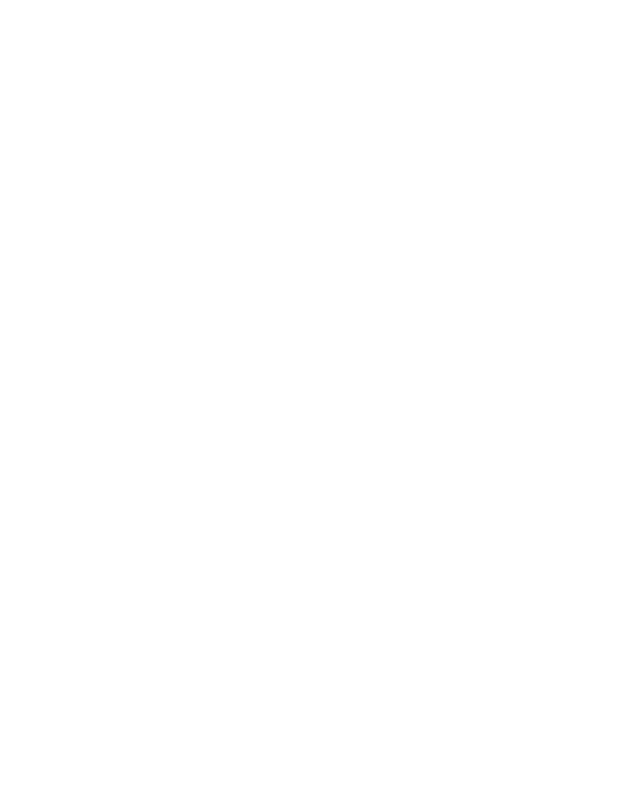
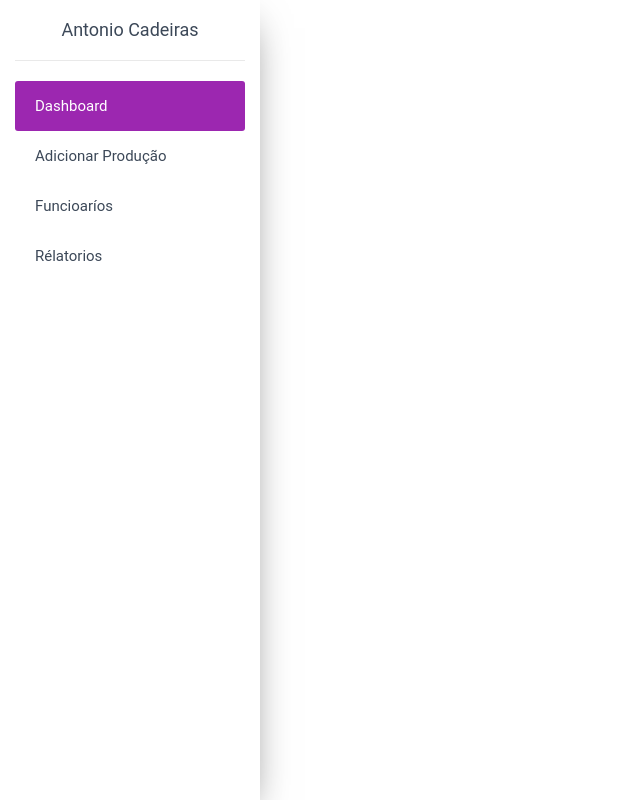
Before and after one commit to victorshermon/sistema_producao, a plain HTML site: page index.html in a window 1280 px wide. Shown: the whole page, without its empty margins (0-640 px from the left). Drawn offline with Linux system fonts and the light colour scheme.

Commit message:
Configurando Estilo CSS

```diff
--- a/assets/_css/header.css
+++ b/assets/_css/header.css
@@ -0,0 +1,57 @@
+@charset "UTF-8";
+@import 'normalize.css';
+@import 'reset.css';
+
+.grid
+{
+  display:grid; grid-template-areas: "header main"; grid-template-columns: minmax(260px, 260px) 1fr;
+  height:100vh;
+}
+
+.header
+{
+  grid-area:header; box-shadow: 0 16px 38px -12px rgba(0,0,0,.56);
+}
+
+.header__logo
+{
+  width:100%; box-sizing:border-box; padding:20px; display:flex; justify-content: center; position:relative;
+}
+.logo__anchor
+{
+    font-size:18px;
+}
+.header__logo::after
+{
+  content: ''; display:block; width:calc(100% - 30px); height:1px; background-color:hsla(0,0%,71%,.3);
+  position:absolute; bottom:0px;
+}
+.header__menu
+{
+  margin-top:20px;
+}
+.header__menu ul
+{
+  display:flex; flex-direction: column; align-items:center;
+}
+.header__menu ul li
+{
+  width:100%; display:flex; justify-content: center; transition:all 0.15s ease-in;
+}
+.header__menu ul li a
+{
+  width:calc(100% - 30px);  box-sizing: border-box; padding-left:20px;
+  height:50px; border-radius:3px;  line-height: 50px;
+}
+.active
+{
+  background-color:#9C27B0; color:#fff;
+}
+.header__menu ul li a:active
+{
+  background-color:#9C27B0; color:#fff;
+}
+.main
+{
+  grid-area:main;
+}
--- a/assets/_css/reset.css
+++ b/assets/_css/reset.css
@@ -3,6 +3,13 @@
 body
 {
   margin:0px; padding:0px;
+}
+
+
+@font-face
+{
+  src:url('https://fonts.googleapis.com/css?family=Roboto&display=swap');
+  font-family:roboto;
 }
 
 @font-face {
@@ -17,5 +24,10 @@ ul
 
 a
 {
-  text-decoration:none; color:#fff;
+  text-decoration:none; color:#fff; font-family:roboto; color:#3c4858; font-size:14px;
 }
+
+p
+{
+  padding:0px; margin:0px; font-size:15px;
+}
--- a/index.html
+++ b/index.html
@@ -1,7 +1,7 @@
 <!DOCTYPE html>
 <html lang="pt-br">
 <head>
-  <title>Dashboard Sistema de Produção</title>
+  <title>Dashboard | Sistema de Produção</title>
   <meta charset="UTF-8">
   <meta http-equiv="X-UA-Compatible" content="IE=Edge">
   <meta name="viewport" content="width=device-width, initial-scale=1, shrink-to-fit=no">
@@ -9,11 +9,45 @@
   <meta name="description" content="Sistema de Produção">
   <meta name="author" content="Victor Shermon">
   <meta name="theme-color" content="#000">
+  <link rel="stylesheet" type="text/css" href="assets/_css/header.css">
 </head>
 
-  <body>
+  <body class="grid">
 
+    <header class="header">
+      <div class="header__logo">
+        <a href="#" class="logo__anchor">Antonio Cadeiras</a>
+      </div>
+      <nav class="header__menu">
+       <ul>
+         <li>
+           <a href="#" class="active">
+             <i class="material--icon"></i>
+             <p>Dashboard</p>
+           </a>
+         </li>
+         <li>
+           <a href="#">
+             <p>Adicionar Produção</p>
+           </a>
+         </li>
+         <li>
+           <a href="#">
+             <p>Funcioaríos</p>
+           </a>
+         </li>
+         <li>
+           <a href="#">
+             <p>Rélatorios</p>
+           </a>
+         </li>
+       </ul>
+      </nav>
+    </header>
 
+    <main class="main">
+
+    </main>
 
   </body>
 
```
